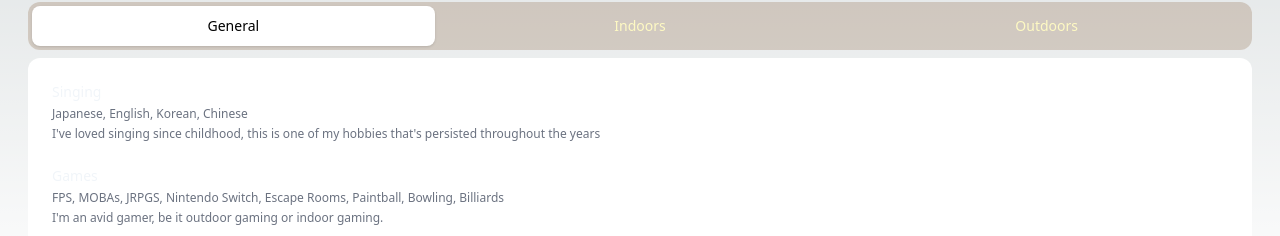
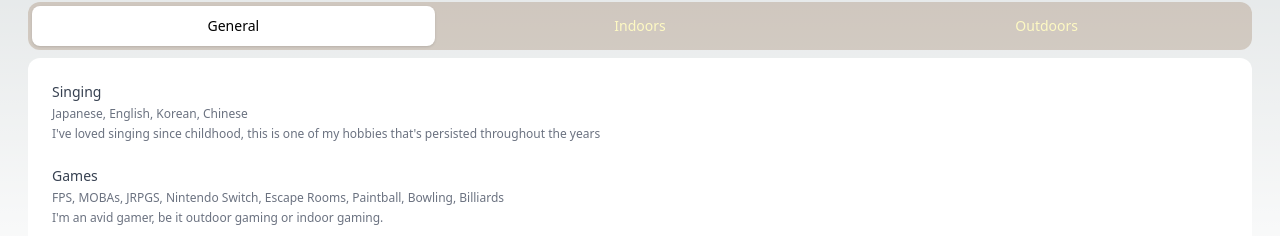
Before and after one commit to Erwin71297/erwinsusanto.github.io, a Next.js app: page /directories/hobbies in a window 1280 px wide. Shown: the part 230-466 px from the top of the page. Built offline with nearby package versions, Linux system fonts and the light colour scheme.

Commit message:
Fix Hobbies title

```diff
--- a/src/app/directories/hobbies/page.tsx
+++ b/src/app/directories/hobbies/page.tsx
@@ -103,7 +103,7 @@ export default function Hobbies() {
                           key={post.id}
                           className="relative rounded-md p-3 hover:bg-gray-100"
                         >
-                          <h3 className="text-sm font-medium leading-5">
+                          <h3 className="text-sm font-medium leading-5 text-gray-700">
                             {post.title}
                           </h3>
 
```
